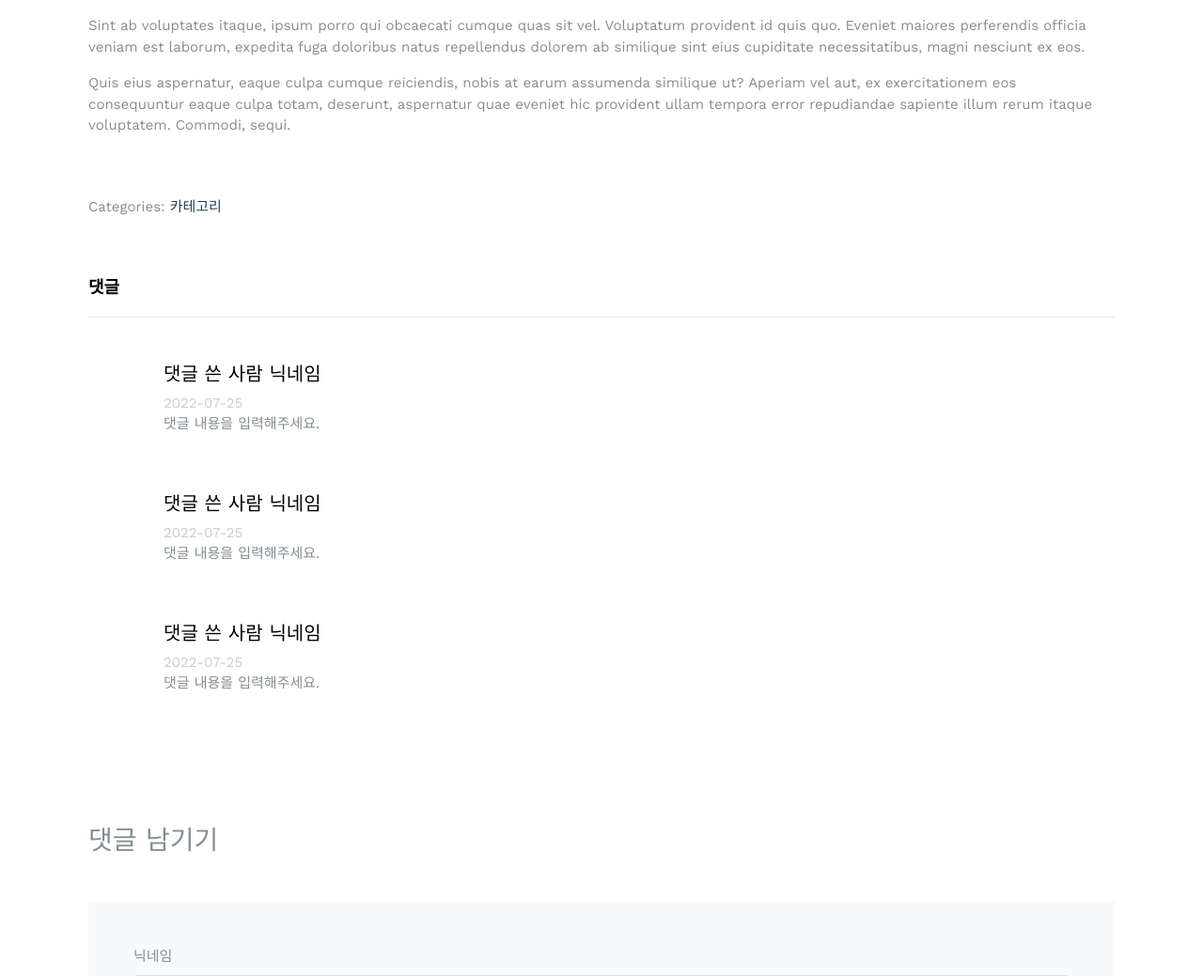
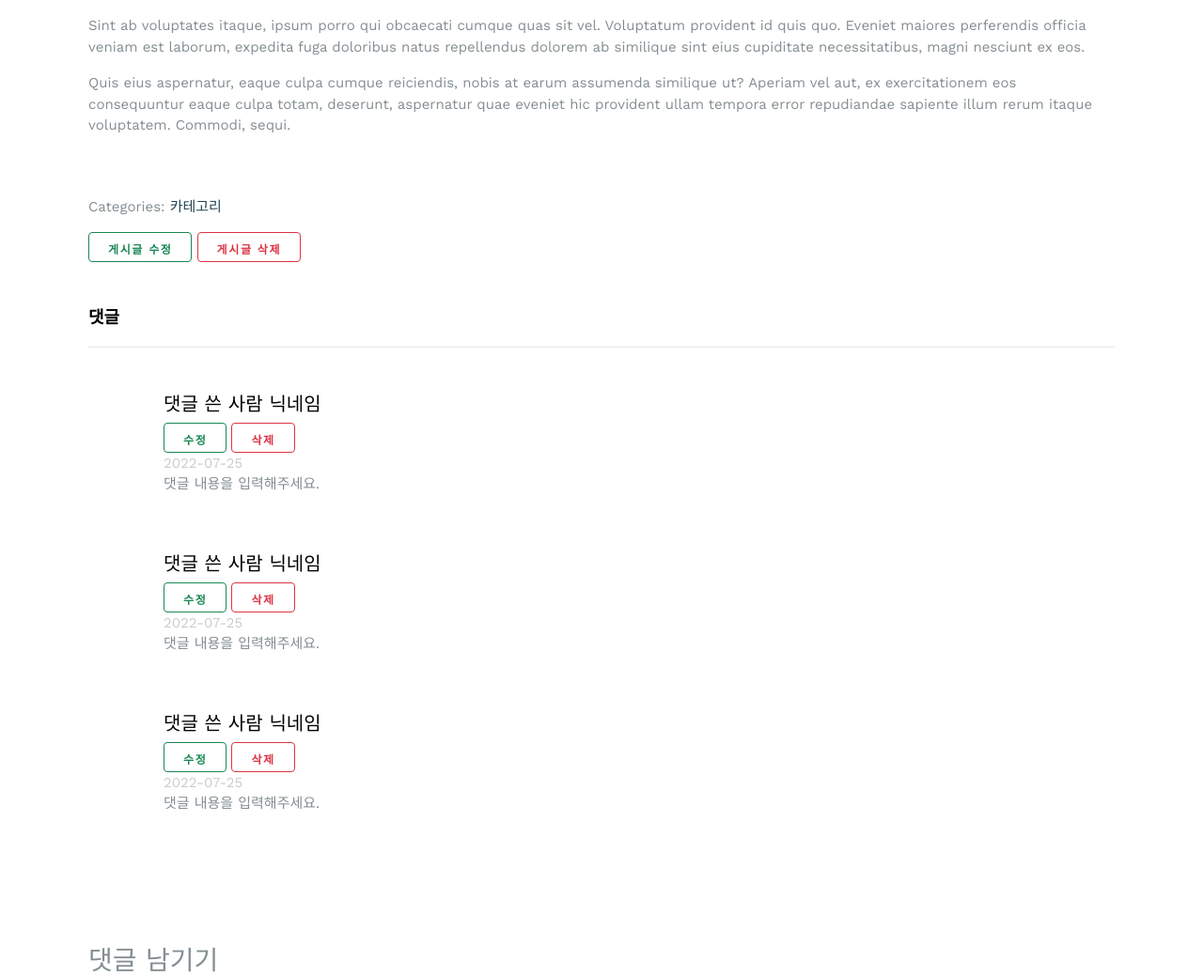
Before and after one commit to khsrla9806/LikeLion-IDEATON-BackEnd-2team, a Django app: page /post_detail/ in a window 1280 px wide. Shown: the part 972-2011 px from the top of the page at 94% size. Run offline with Django 4.2, Linux system fonts and the light colour scheme; some libraries are stand-ins or nearby versions.

Commit message:
work 3 : 게시글, 기업정보, 댓글 수정/삭제 버튼 추가

```diff
--- a/backend_project/backend_project/project_app/templates/post_detail.html
+++ b/backend_project/backend_project/project_app/templates/post_detail.html
@@ -78,6 +78,8 @@
                 <div class="pt-5">
                     <p>Categories: <a href="#">카테고리</a>
                 </div>
+                <button type="submit" class="btn btn-outline-success" style="height:1em; line-height:50%;">게시글 수정</button>
+                <button type="submit" class="btn btn-outline-danger" style="height:1em; line-height:50%;" >게시글 삭제</button>
                 <!-- 댓글 -->
                 <div class="pt-5 comment-wrap">
                     <h3 class="mb-5 heading" style = "font-size:120%; font-weight: bold;">댓글</h3>
@@ -85,18 +87,24 @@
                         <li class="comment">
                             <div class="comment-body">
                                 <h3>댓글 쓴 사람 닉네임</h3>
+                                <button type="submit" class="btn btn-outline-success" style="height:1em; line-height:50%;">수정</button>
+                                <button type="submit" class="btn btn-outline-danger" style="height:1em; line-height:50%;" >삭제</button>
                                 <div class="meta">2022-07-25</div>
                                 <p>댓글 내용을 입력해주세요.</p><br /><br />
                             </div>
 
                             <div class="comment-body">
                                 <h3>댓글 쓴 사람 닉네임</h3>
+                                <button type="submit" class="btn btn-outline-success" style="height:1em; line-height:50%;">수정</button>
+                                <button type="submit" class="btn btn-outline-danger" style="height:1em; line-height:50%;" >삭제</button>
                                 <div class="meta">2022-07-25</div>
                                 <p>댓글 내용을 입력해주세요.</p><br /><br />
                             </div>
 
                             <div class="comment-body">
                                 <h3>댓글 쓴 사람 닉네임</h3>
+                                <button type="submit" class="btn btn-outline-success" style="height:1em; line-height:50%;">수정</button>
+                                <button type="submit" class="btn btn-outline-danger" style="height:1em; line-height:50%;" >삭제</button>
                                 <div class="meta">2022-07-25</div>
                                 <p>댓글 내용을 입력해주세요.</p><br /><br />
                             </div>
```
Also changed, not shown: backend_project/backend_project/project_app/templates/company_detail.html (+8 -0 lines).
